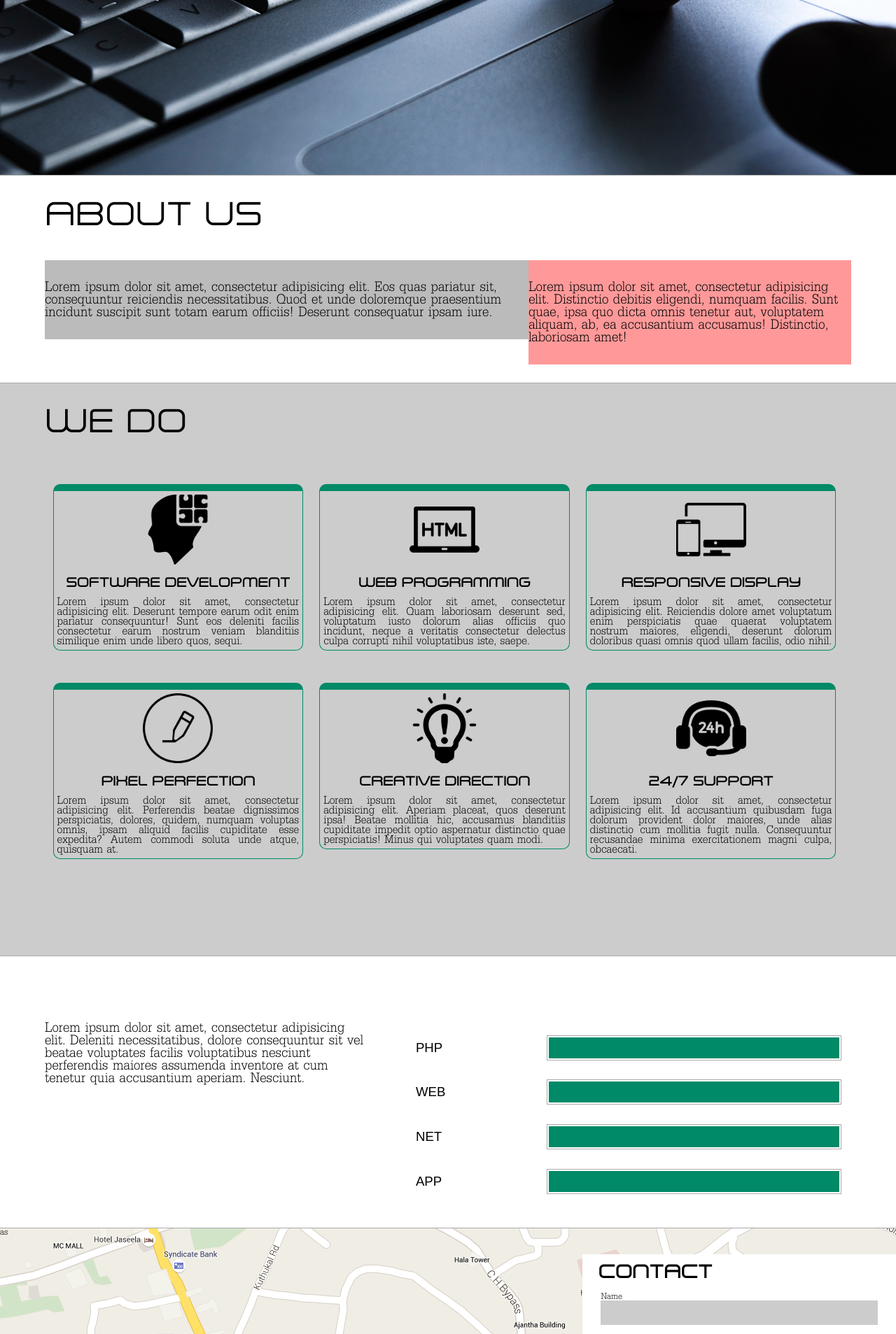
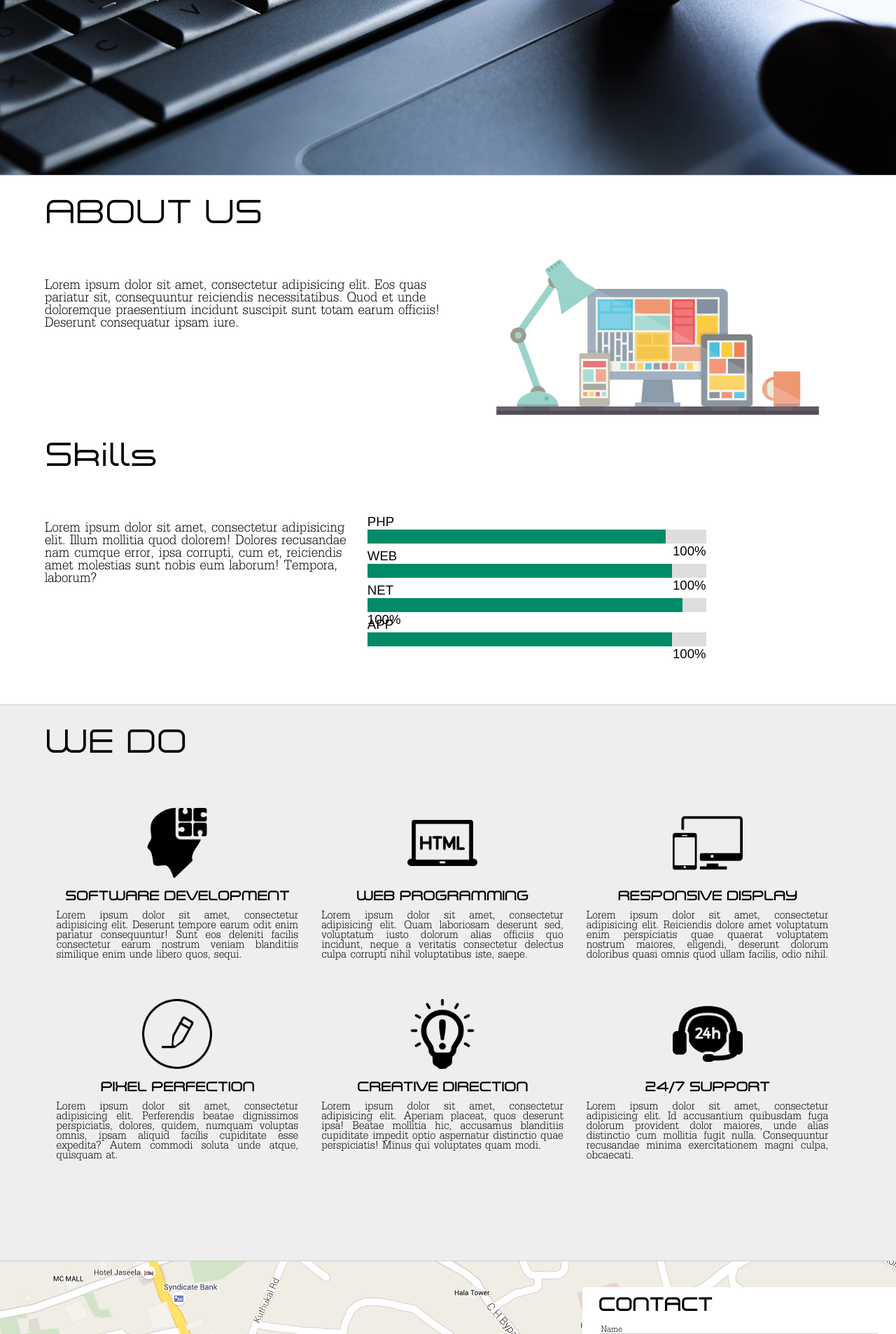
Before and after one commit to AjeebKt/Psybo-Site, a PHP site: page / in a window 1280 px wide. Shown: the part 598-2505 px from the top of the page at 70% size. Run offline with PHP 8.4, Linux system fonts and the light colour scheme.

Commit message:
skill meteris not perfect

```diff
--- a/css/css.css
+++ b/css/css.css
@@ -32,7 +32,7 @@ section
 {
 	width: 100%;
 	float: left;
-	border-bottom: 1px solid #aaa;
+	border-bottom: 1px solid #ccc;
 }
 .container
 {
@@ -122,16 +122,30 @@ nav
 }
 	.about-content
 	{
-		width: 60%;
-		background-color: #bbb;
+		width: 50%;
 		float: left;
+		margin-right: 3%;
 	}
 	.about-img
 	{
 		width: 40%;
-		background-color: #f99;
 		float: left;
+		margin-left: 3%;
 	}
+	.about-img img
+	{
+		max-width: 100%;
+	}
+.about-us
+{
+	width: 100%;
+	float: left;
+}
+.about-skill
+{
+	width: 100%;
+	float: left;
+}
 .team
 {
 	width: 100%;
@@ -239,12 +253,11 @@ nav
 		bottom: 0;
 		opacity: 1;
 	}
-.service
+.we-do
 {
 	width: 100%;
 	display: block;
-	background-color: #ccc;
-	margin-bottom: 5%;
+	background-color: #eee;
 	/*float: left;*/
 	/*left: 0;
 	margin: 0;*/
@@ -260,7 +273,7 @@ nav
 	transform: translateZ(-1px) scale(1.1);*/
   	/*z-index:-1;*/
 }
-.we-do
+.service
 {
 	width: 100%;
 	list-style: none;
@@ -271,24 +284,24 @@ nav
 	padding: 0;
 	box-sizing: border-box;
 }
-.we-do li
+.service li
 {
 	width: 30%;
 	float: left;
 	display: inline-block;
 	margin: 2% 1%;
 	position: relative;
-	border: 1px solid #008a67;
+	/*border: 1px solid #008a67;
 	border-top: 10px solid #008a67;
-	border-radius: 10px;
+	border-radius: 10px;*/
 	padding: 5px;
 	/*box-sizing: border-box;*/
 }
-	.we-do li img
+	.service li img
 	{
 		max-width: 100px;
 	}
-	.we-do li p
+	.service li p
 	{
 		float: left;
 		font-size: 18pt;
@@ -298,10 +311,8 @@ nav
 .skill-meter
 {
 	width: 100%;
-	margin: 0;
-	padding: 0;
 	float: left;
-	list-style: none;
+	margin: 0 0 4%;
 }
 .words
 {
@@ -312,28 +323,38 @@ nav
 {
 	width: 60%;
 	float: left;
-	margin: 3% 0;
+	margin: 1% 0;
 }
 .meter label
 {
 	float: left;
-	margin-left: 10%;
-	margin-top: 3%;
+	margin: 1% 2% 0 0;
 }
 .progress
 {
-	width: 60%;
+	width: 70%;
 	float: left;
-	margin: 2%;
-	height: 30px;
-	border: 1px solid #aaa;
-	padding: 2px;
+	/*margin: 1%;*/
+	height: 20px;
+	/*border: 1px solid #aaa;*/
+	background-color: #ddd;
+	/*padding: 2px;*/
+	float: left;
+}
+.span
+{
 	float: right;
 }
 .percent
 {
 	background: none repeat scroll 0 0 #008a67;
 	display: block;
+	height: 100%;
+	/*position: absolute;*/
+	top: 0px;
+	left: 0px;
+	display: block;
+	overflow: hidden;
 	height: 100%;
 }
 .contact
@@ -537,7 +558,6 @@ h2
 	font-weight: normal;
 	font-size: 36pt;
 	margin-top: 2%;
-	margin-left: 5%;
 	padding: 0;
 }
 h3
@@ -546,7 +566,6 @@ h3
 	font-size: 20pt;
 	margin: 10px 0;
 	padding: 0;
-	margin-left: 5%;
 }
 h4
 {
--- a/index.php
+++ b/index.php
@@ -32,20 +32,60 @@
 			</div>
 		</section>
 		<section class="about">
-			<h2>ABOUT US</h2>
 			<div class="container">
-				<div class="about-content">
-					<p>Lorem ipsum dolor sit amet, consectetur adipisicing elit. Eos quas pariatur sit, consequuntur reiciendis necessitatibus. Quod et unde doloremque praesentium incidunt suscipit sunt totam earum officiis! Deserunt consequatur ipsam iure.</p>
+				<div class="about-us">
+					<h2>ABOUT US</h2>
+					<div class="about-content">
+						<p>Lorem ipsum dolor sit amet, consectetur adipisicing elit. Eos quas pariatur sit, consequuntur reiciendis necessitatibus. Quod et unde doloremque praesentium incidunt suscipit sunt totam earum officiis! Deserunt consequatur ipsam iure.</p>
+					</div>
+					<div class="about-img">
+						<img src="img/design.png" alt="">
+					</div>
 				</div>
-				<div class="about-img">
-					<p>	Lorem ipsum dolor sit amet, consectetur adipisicing elit. Distinctio debitis eligendi, numquam facilis. Sunt quae, ipsa quo dicta omnis tenetur aut, voluptatem aliquam, ab, ea accusantium accusamus! Distinctio, laboriosam amet!</p>
+				<div class="about-skill">
+					<h2>Skills</h2>
+					<div class="skill-meter">
+						<div class="words">
+							<p>Lorem ipsum dolor sit amet, consectetur adipisicing elit. Illum mollitia quod dolorem! Dolores recusandae nam cumque error, ipsa corrupti, cum et, reiciendis amet molestias sunt nobis eum laborum! Tempora, laborum?</p>
+						</div>
+						<div class="meter">
+							<label for="">PHP</label>
+							<div class="about-skill">
+								<div class="progress">
+									<span class="percent" style="width: 88%;"></span>
+									<span class="span">100%</span>
+								</div>
+							</div>
+							<label for="">WEB</label>
+							<div class="about-skill">
+								<div class="progress">
+									<span class="percent" style="width: 90%;"></span>
+									<span class="span">100%</span>
+								</div>
+							</div>
+							<label for="">NET</label>
+							<div class="about-skill">
+								<div class="progress">
+									<span class="percent" style="width: 93%;"></span>
+									<span >100%</span>
+								</div>
+							</div>
+							<label for="">APP</label>
+							<div class="about-skill">
+								<div class="progress">
+									<span class="percent" style="width: 90%;"></span>
+									<span class="span">100%</span>
+								</div>
+							</div>
+						</div>
+					</div>
 				</div>
 			</div>
 		</section>
-		<section class="service">
-			<h2>WE DO</h2>
+		<section class="we-do">
 			<div class="container">
-				<ul class="we-do">
+				<h2>WE DO</h2>
+				<ul class="service">
 					<li>
 						<img src="img/plugin.png" alt="">
 						<h4>SOFTWARE DEVELOPMENT</h4>
@@ -79,32 +119,12 @@
 				</ul>
 			</div>
 		</section>
-		<section>
-			<div class="container">
-				<ul class="skill-meter">
-					<li class="words"><p>Lorem ipsum dolor sit amet, consectetur adipisicing elit. Deleniti necessitatibus, dolore consequuntur sit vel beatae voluptates facilis voluptatibus nesciunt perferendis maiores assumenda inventore at cum tenetur quia accusantium aperiam. Nesciunt.</p></li>
-					<li class="meter">
-						<div class="progress"><span class="percent"></span></div>
-						<label for="">PHP</label>
-						<div class="progress"><span class="percent"></span></div>
-						<label for="">WEB</label>
-						<div class="progress"><span class="percent"></span></div>
-						<label for="">NET</label>
-						<div class="progress"><span class="percent"></span></div>
-						<label for="">APP</label>
-					</li>
-				</ul>
-			</div>
-		</section>
 		<section class="contact">
-			<!-- <h2>CONTACT</h2> -->
-			<div class="map">as
-				<!-- <iframe src="https://www.google.com/maps/embed?pb=!1m18!1m12!1m3!1d3914.9079803456025!2d76.12036799999998!3d11.120230999999993!2m3!1f0!2f0!3f0!3m2!1i1024!2i768!4f13.1!3m3!1m2!1s0x3ba6366ff7f89c8f%3A0x11041c463115229a!2sPsybo+Technologies!5e0!3m2!1sen!2sin!4v1431757472195"> -->
-			<!-- </iframe> -->
+			<div class="map">
 			</div>
 			<div class="message">
-				<h3>CONTACT</h3>
 				<div class="container">
+					<h3>CONTACT</h3>
 					<form id="message-form" class="msg-form" action="post">Name
 						<input type="text" class="name">Email
 						<input type="text" class="mail">Comments
```
Also changed, not shown: img/design.png (added).
